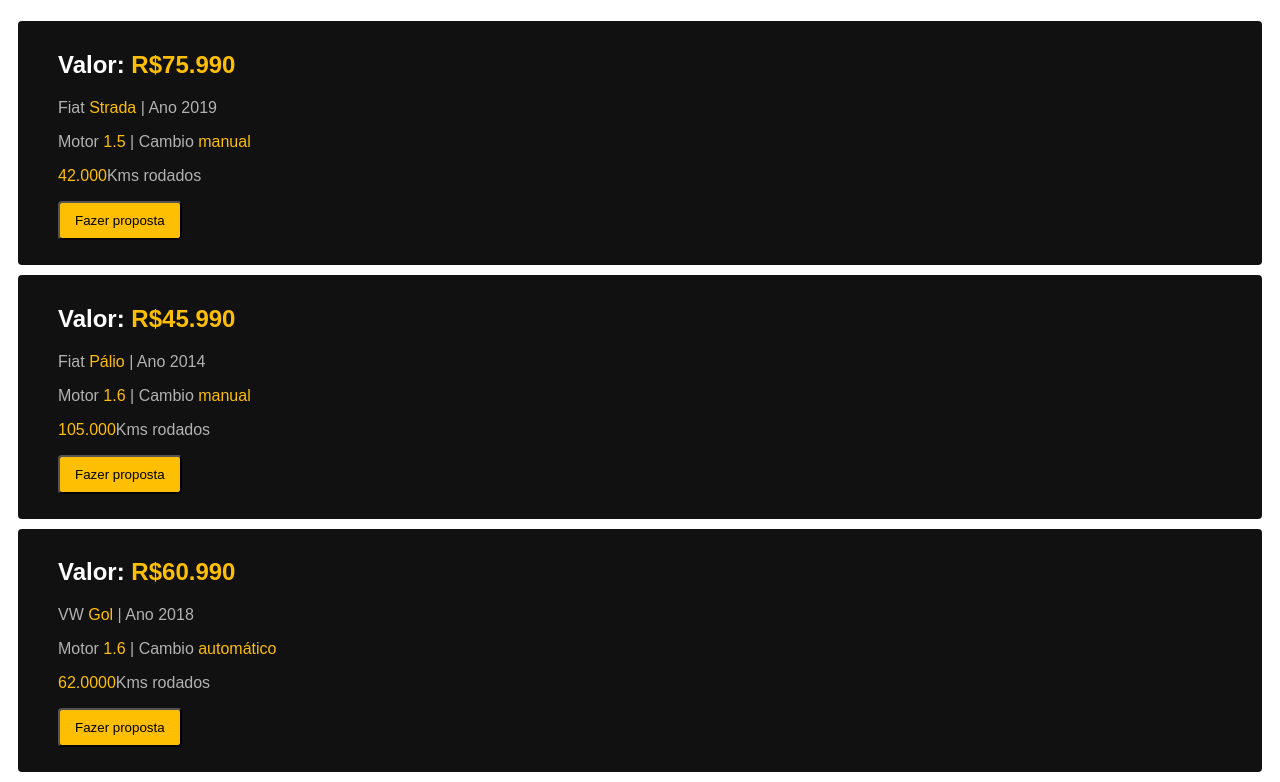
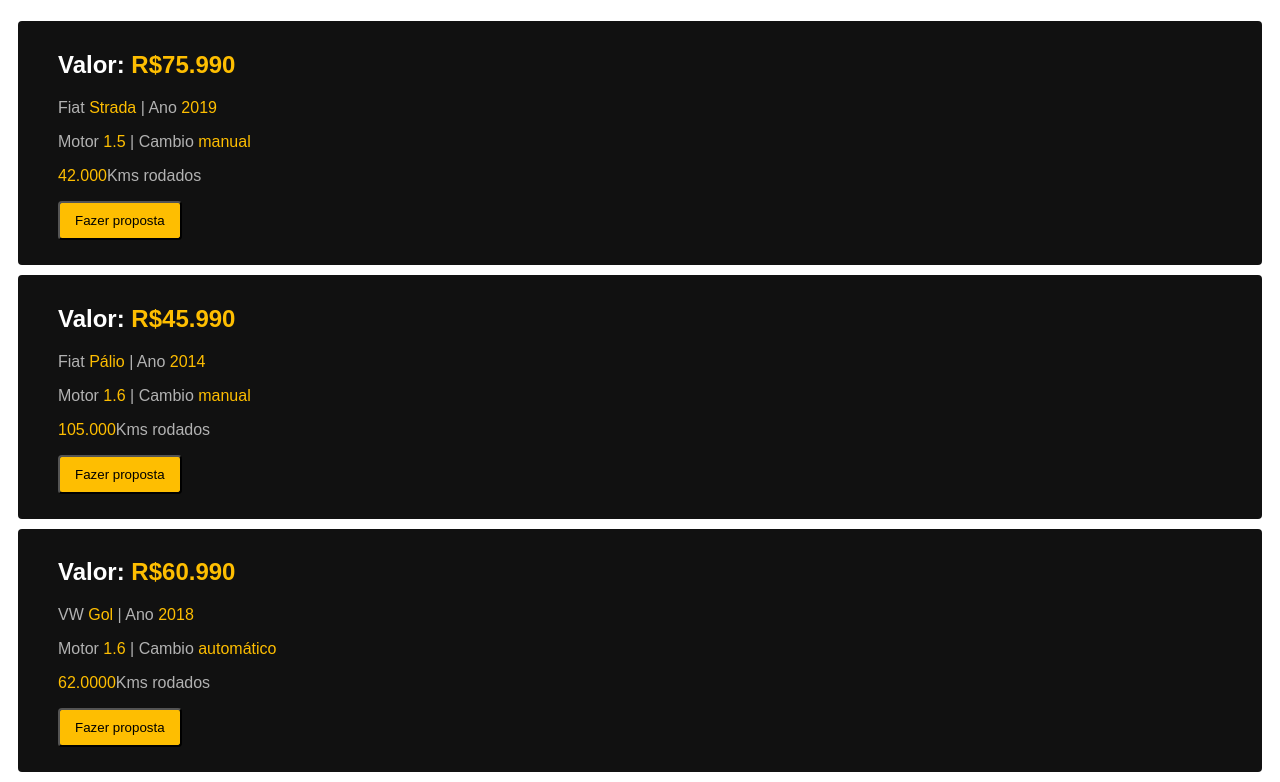
Before and after one commit to 1993LETICIA/AutoM-veis, a plain HTML site: page loja-carros/index.html in a window 1280 px wide. Shown: the part 59-841 px from the top of the page. Drawn offline with Linux system fonts and the light colour scheme.

Commit message:
Update index.html

```diff
--- a/loja-carros/index.html
+++ b/loja-carros/index.html
@@ -13,7 +13,7 @@
     <section>
     <div>
         <h2>Valor: <span>R$75.990</span></h2>
-        <p>Fiat <span> Strada</span> | Ano <apan>2019</apan></p>
+        <p>Fiat <span> Strada</span> | Ano <span>2019</span></p>
         <P>Motor <span>1.5</span> | Cambio <span>manual</span></P>
         <p><span>42.000</span>Kms rodados</p>
         <button><a href="#">Fazer proposta</a></button>
@@ -22,7 +22,7 @@
 
     <div>
         <h2>Valor: <span>R$45.990</span></h2>
-        <p>Fiat <span>Pálio</span> | Ano <apan>2014</apan></p>
+        <p>Fiat <span>Pálio</span> | Ano <span>2014</span></p>
         <P>Motor <span>1.6</span> | Cambio <span>manual</span></P>
         <p><span>105.000</span>Kms rodados</p>
         <button><a href="#"> Fazer proposta</a></button>
@@ -30,7 +30,7 @@
 
     <div>
 <h2>Valor: <span>R$60.990</span></h2>
-        <p>VW <span>Gol</span> | Ano <apan>2018</apan></p>
+        <p>VW <span>Gol</span> | Ano <span>2018</span></p>
         <P>Motor <span>1.6</span> | Cambio <span>automático</span></P>
         <p><span>62.0000</span>Kms rodados</p>
         <button><a href="#"> Fazer proposta</a></button>
```
